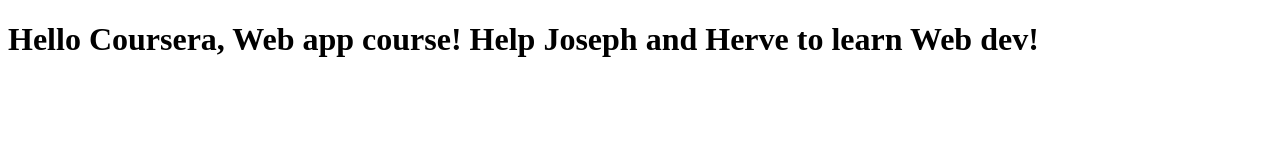
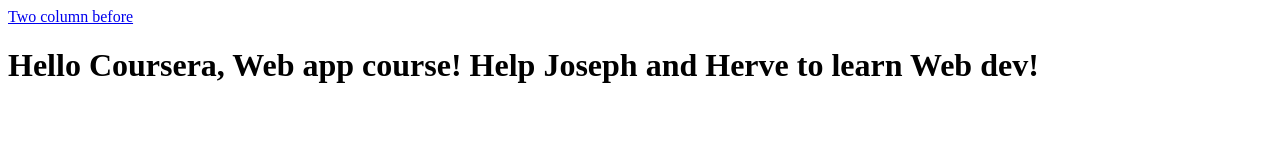
Before and after one commit to yuhrvfr/coursera-test, a website: page lecture-example/index.html in a window 1280 px wide. Drawn offline with Linux system fonts and the light colour scheme.

Commit message:
add one link

```diff
--- a/lecture-example/index.html
+++ b/lecture-example/index.html
@@ -4,6 +4,8 @@
 	<meta charset="utf-8">
 	<meta name="viewport" content="width=device-width, initial-scale=1">
 	<title>Hello Coursera! Thanks for all the great courses!</title>
+	   <a href="two-column-before.html" title="same dir link">Two column before</a>
+
 </head>
 <body>
 <h1>Hello Coursera, Web app course! Help Joseph and Herve to learn Web dev! </h1>
```
Also changed, not shown: 1 other file.
